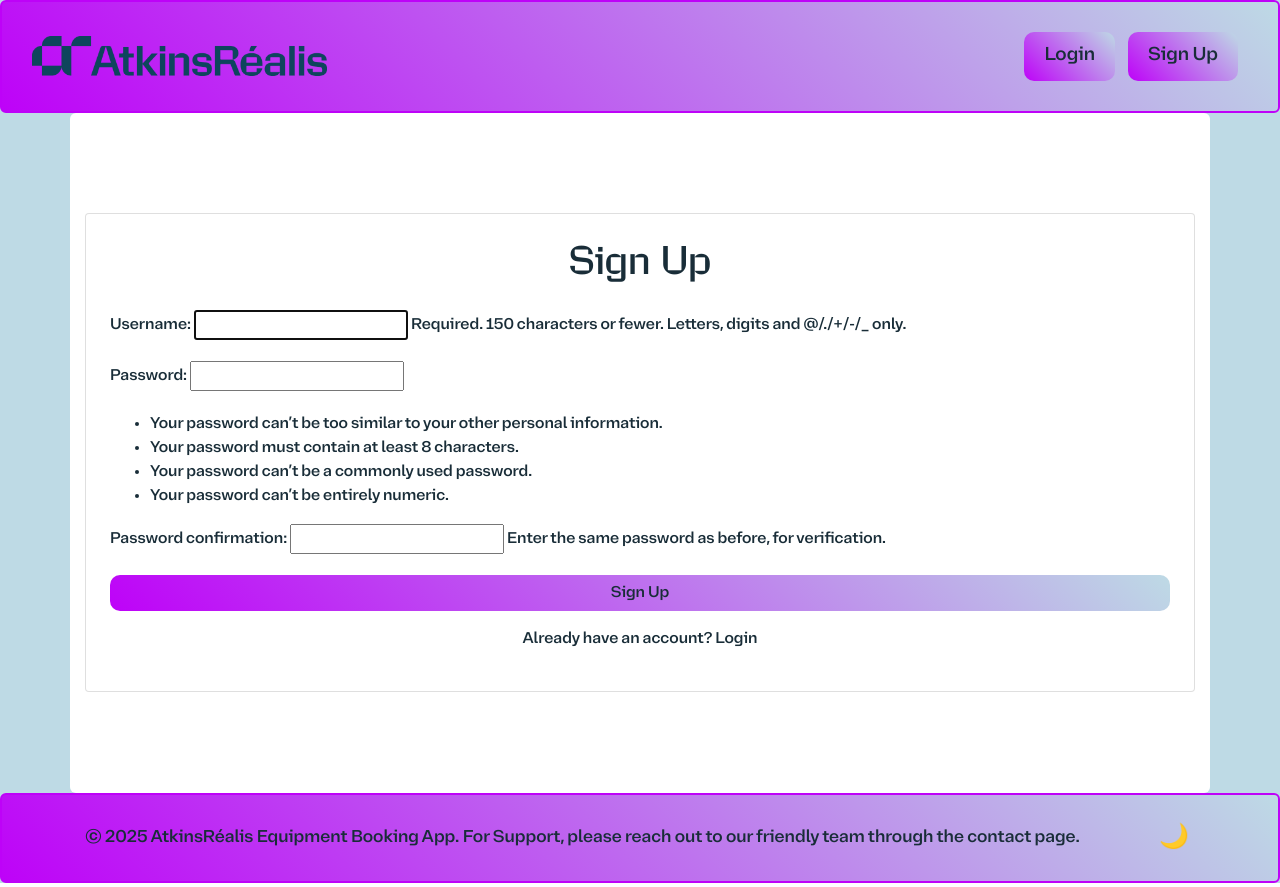
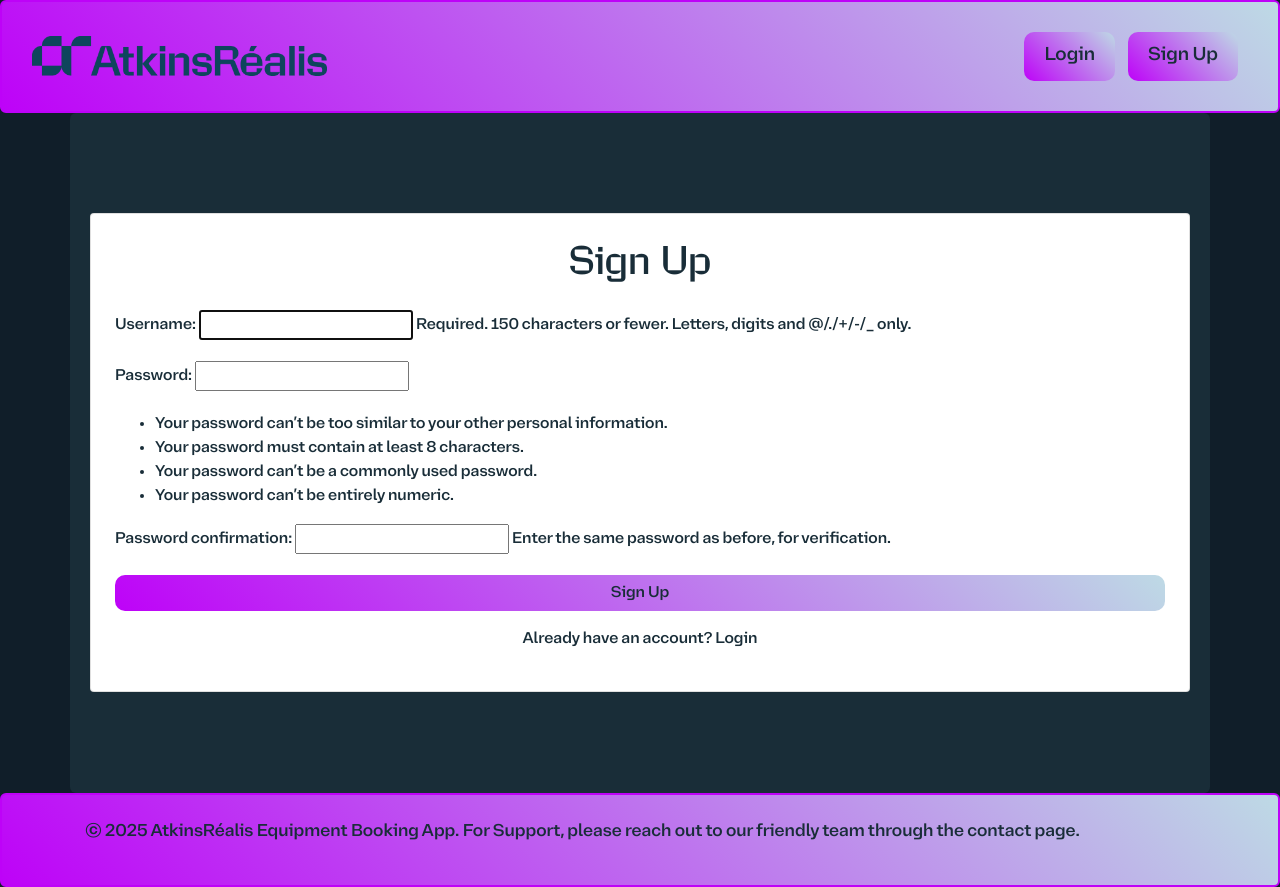
Before and after one commit to CurtisHai/equipment-booking-app, a Django app: page /signup/ in a window 1280 px wide. Run offline with Django 5.2, Linux system fonts and the light colour scheme; some libraries are stand-ins or nearby versions.

Commit message:
Revert "Add dark mode toggle"

```diff
--- a/equipment_booking_app/bookings/static/bookings/css/styles.css
+++ b/equipment_booking_app/bookings/static/bookings/css/styles.css
@@ -42,8 +42,6 @@ h1, h2 {
 /* Main content grows with flex */
 main {
     flex: 1;
-    border-radius: 6px;
-    padding: 20px;
 }
 
 /* Logo */
@@ -117,31 +115,3 @@ main {
     background-color: #ffffff;
     color: #192d38;
 }
-
-/* Theme toggle */
-.theme-toggle-btn {
-    background: none;
-    border: none;
-    font-size: 1.5rem;
-    cursor: pointer;
-}
-
-body.light-mode {
-    background-color: #BEDAE5;
-    color: #192d38;
-}
-
-body.light-mode main {
-    background-color: #ffffff;
-    color: #192d38;
-}
-
-body.dark-mode {
-    background-color: #101e29;
-    color: white;
-}
-
-body.dark-mode main {
-    background-color: #192d38;
-    color: white;
-}
--- a/equipment_booking_app/bookings/static/bookings/js/theme-toggle.js
+++ /dev/null
@@ -1,25 +0,0 @@
-document.addEventListener('DOMContentLoaded', function () {
-    const toggle = document.getElementById('theme-toggle');
-    const body = document.body;
-
-    function setTheme(theme) {
-        if (theme === 'dark') {
-            body.classList.add('dark-mode');
-            body.classList.remove('light-mode');
-            toggle.textContent = '☀';
-        } else {
-            body.classList.add('light-mode');
-            body.classList.remove('dark-mode');
-            toggle.textContent = '🌙';
-        }
-        localStorage.setItem('theme', theme);
-    }
-
-    toggle.addEventListener('click', function () {
-        const newTheme = body.classList.contains('dark-mode') ? 'light' : 'dark';
-        setTheme(newTheme);
-    });
-
-    const saved = localStorage.getItem('theme') || 'light';
-    setTheme(saved);
-});
--- a/equipment_booking_app/bookings/templates/bookings/base.html
+++ b/equipment_booking_app/bookings/templates/bookings/base.html
@@ -112,7 +112,7 @@
     <!-- Link to the custom CSS file for additional styles -->
     <link rel="stylesheet" href="{% static 'bookings/css/styles.css' %}">
 </head>
-<body class="d-flex flex-column min-vh-100">
+<body class="d-flex flex-column min-vh-100" style="background-color: #101e29; color: white;">
     <header>
         <a href="{% url 'home' %}">
             <img src="{% static 'bookings/images/logo.png' %}" alt="Logo" class="logo">
@@ -156,15 +156,14 @@
     </div>
     {% endif %}
 
-    <main class="container flex-grow-1">
+    <main class="container flex-grow-1" style="background-color: #192d38; color: white; border-radius: 6px; padding: 20px;">
         {% block content %}
         {% endblock %}
     </main>
 
     <footer class="py-4 mt-auto">
-        <div class="container d-flex justify-content-between align-items-center">
-            <p style="font-size: 1.1rem;" class="mb-0">&copy; 2025 AtkinsRéalis Equipment Booking App. For Support, please reach out to our friendly team through the contact page.</p>
-            <button id="theme-toggle" class="theme-toggle-btn" aria-label="Toggle dark mode"></button>
+        <div class="container text-left">
+            <p style="font-size: 1.1rem;">&copy; 2025 AtkinsRéalis Equipment Booking App. For Support, please reach out to our friendly team through the contact page.</p>
         </div>
     </footer>
 
@@ -172,7 +171,6 @@
     <script src="https://code.jquery.com/jquery-3.5.1.slim.min.js"></script>
     <script src="https://cdn.jsdelivr.net/npm/@popperjs/core@2.5.2/dist/umd/popper.min.js"></script>
     <script src="https://stackpath.bootstrapcdn.com/bootstrap/4.5.2/js/bootstrap.min.js"></script>
-    <script src="{% static 'bookings/js/theme-toggle.js' %}"></script>
 
     <script>
         function confirmLogout(event) {
```
